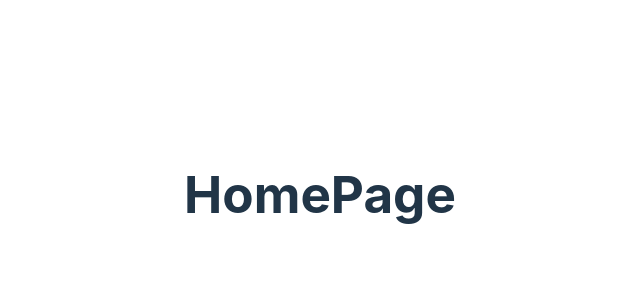
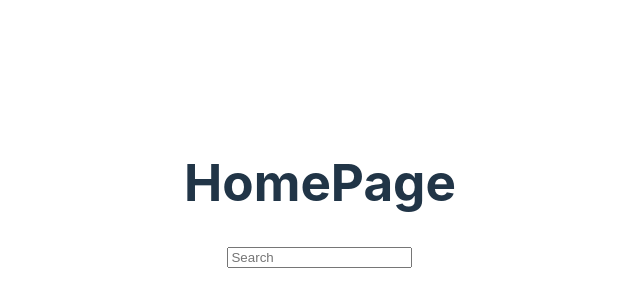
Before and after one commit to DenisKa13051992/react-components, a React (Vite) app: page / in a window 1280 px wide. Shown: the part 206-506 px from the top of the page, without its empty margins (320-960 px from the left). Built offline with nearby package versions, Linux system fonts and the light colour scheme.

Commit message:
feat: add input

```diff
--- /dev/null
+++ b/src/components/searchBar.tsx
@@ -0,0 +1,21 @@
+import React, { ChangeEvent, Component } from 'react';
+
+class SearchBar extends Component {
+  state = { inputValue: localStorage.getItem('searchValue') || '' };
+
+  handleChange = (event: ChangeEvent<HTMLInputElement>) => {
+    const inputValue = event.target.value;
+    this.setState({ inputValue });
+    localStorage.setItem('searchValue', inputValue);
+  };
+
+  render() {
+    const inputValue = this.state.inputValue;
+    return (
+      <form className="searchBar">
+        <input type="text" placeholder="Search" onChange={this.handleChange} value={inputValue} />
+      </form>
+    );
+  }
+}
+export default SearchBar;
--- a/src/pages/HomePage.tsx
+++ b/src/pages/HomePage.tsx
@@ -1,7 +1,14 @@
 import React from 'react';
 
+import SearchBar from '../components/searchBar';
+
 function HomePage() {
-  return <h1>HomePage</h1>;
+  return (
+    <div>
+      <h1>HomePage</h1>
+      <SearchBar />
+    </div>
+  );
 }
 
 export default HomePage;
```
Also changed, not shown: .eslintrc.cjs.
